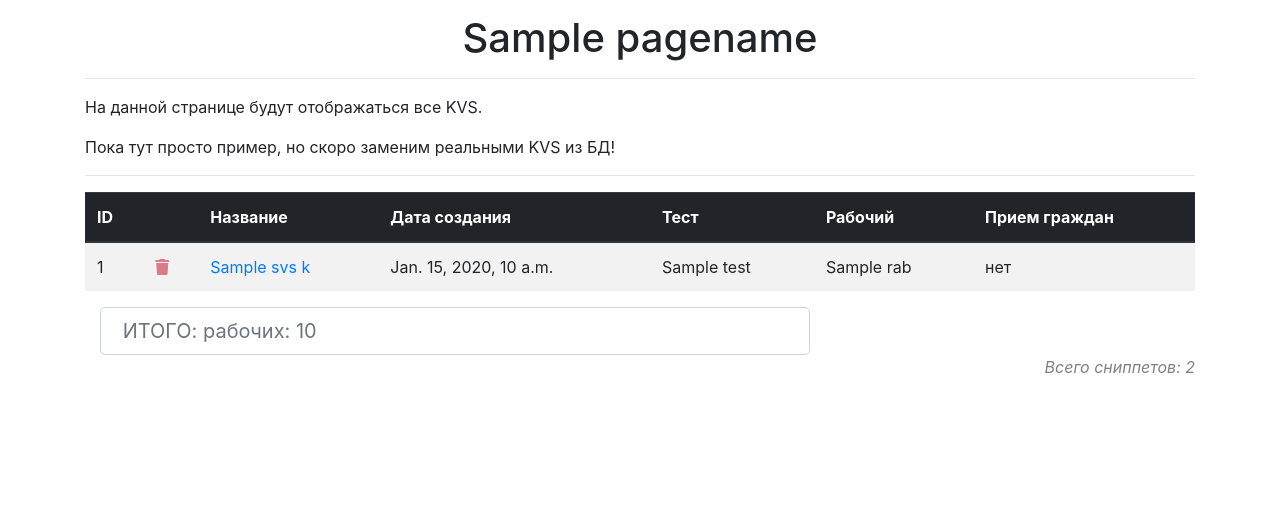
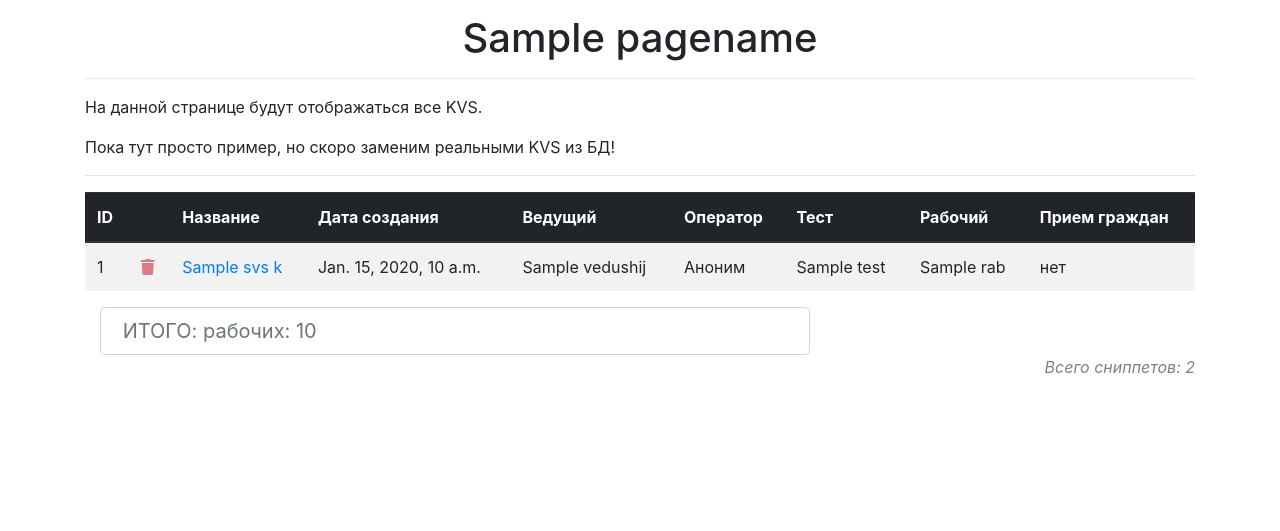
Before and after one commit to GitDgon/SVS1, a Django app: template templates/pages/view_svs_k.html in a window 1280 px wide. Shown: the part 78-609 px from the top of the page. Run offline with Django 3.2, Linux system fonts and the light colour scheme; the template is opened without the code that fills it: most values are stand-ins (such as "Sample title", 1, 10 or a date in 2020); parts of the project's set-up code (start-up, migrations or seed data) failed here and were passed over; some libraries are stand-ins or nearby versions.

Commit message:
Add поля в KVS

```diff
--- a/MainApp/forms.py
+++ b/MainApp/forms.py
@@ -27,7 +27,7 @@ class KvsForm(ModelForm):
    class Meta:
        model = Svs_k
        # Описываем поля, которые будем заполнять в форме
-       fields = ['name', 'date', 'test', 'rab', 'priem', 'lang']
+       fields = ['name', 'date', 'vedushij', 'operator', 'test', 'rab', 'priem', 'lang']
        widgets = {
         #   'name': TextInput(attrs={"placeholder": "Название", "class": "blue"}),
            'lang': Textarea(attrs={"placeholder": "Примечание"}),
--- a/templates/pages/view_svs_k.html
+++ b/templates/pages/view_svs_k.html
@@ -29,6 +29,8 @@
                         <th scope="col"></th>
                         <th scope="col">Название</th>
                         <th scope="col">Дата создания</th>
+                        <th scope="col">Ведущий</th>
+                        <th scope="col">Оператор</th>
                         <th scope="col">Тест</th>
                         <th scope="col">Рабочий</th>
                         <th scope="col">Прием граждан</th>
@@ -47,6 +49,16 @@
                         </td>
                         <td><a href="/kvs/{{ svs_k.id }}">{{ svs_k.name }}</a></td>
                         <td>{{ svs_k.date }}</td>
+                        <td>
+                            {% if svs_k.vedushij == False %}
+                                Да
+                            {% elif svs_k.vedushij == True %}
+                                Нет
+                            {% else %}
+                                {{ svs_k.vedushij }}
+                            {% endif %}
+                        </td>
+                        <td>{{ svs_k.operator | default:"Аноним" }}</td>
                         <td>{{ svs_k.test }}</td>
                         <td>{{ svs_k.rab }}</td>
                         <td> {% if svs_k.priem > 0 %}
```
Also changed, not shown: MainApp/models.py (+16 -0 lines), MainApp/migrations/0013_svs_k_operator_svs_k_vedushij.py (added).
